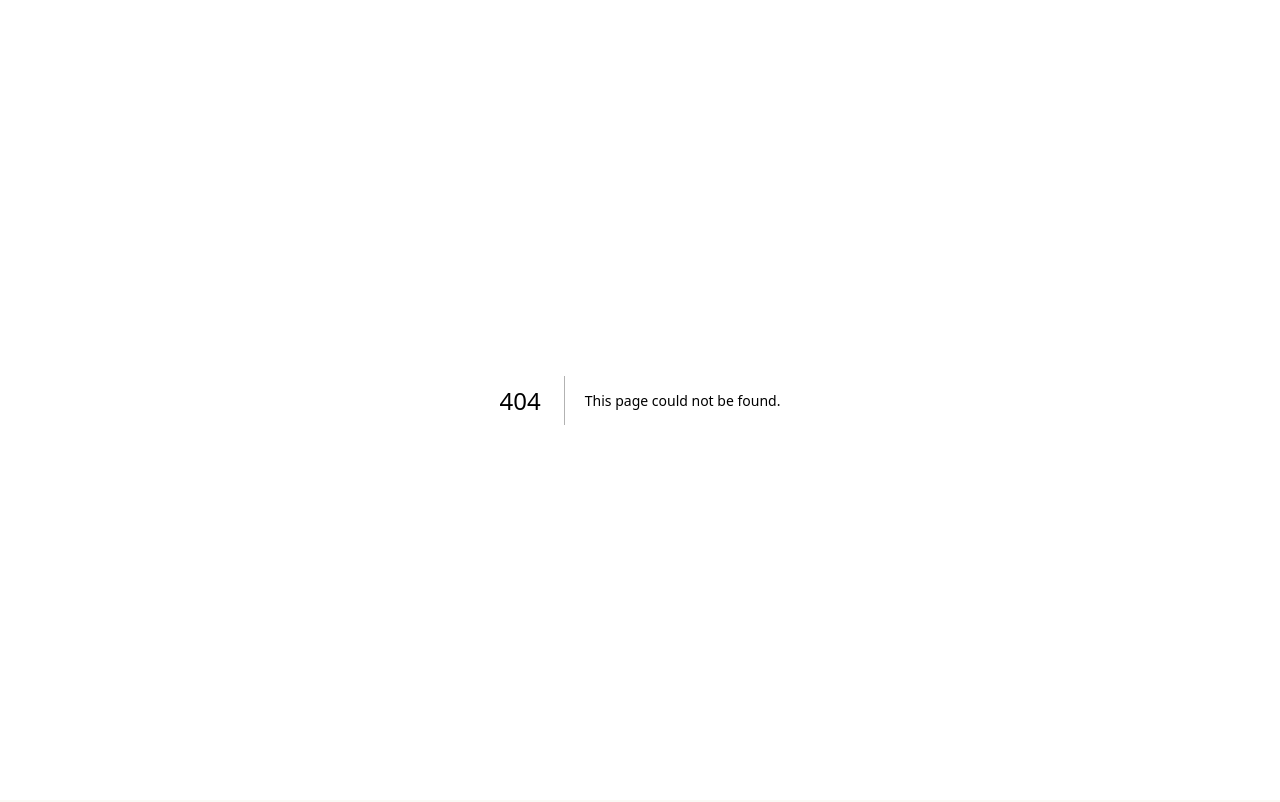
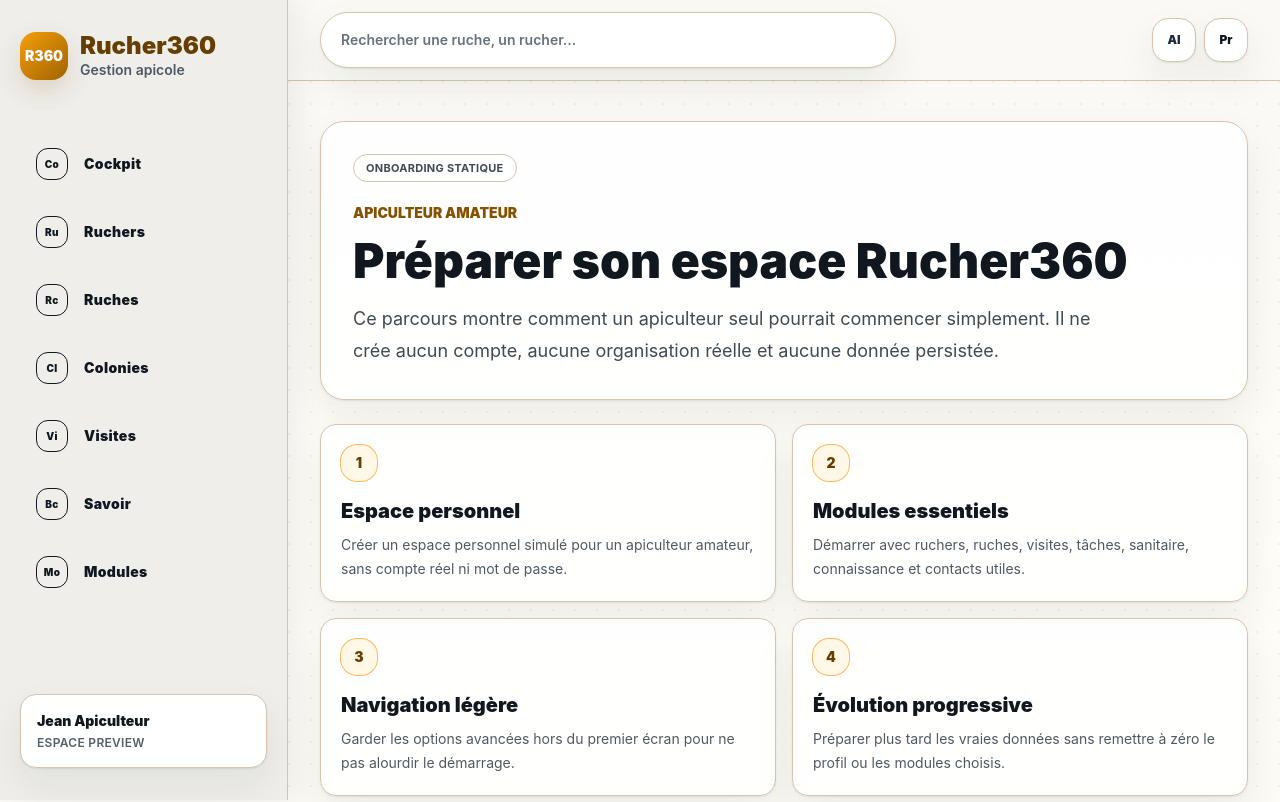
Before and after one commit to bigfred2002/ruche360, a Next.js app: page /onboarding in a window 1280 px wide. Before the commit this address had no page. Shown: the top 802 px of the page. Built offline with nearby package versions, Linux system fonts and the light colour scheme.

Commit message:
feat: add profile onboarding shell
Add a static onboarding shell for amateur beekeepers without real account creation, auth, APIs, sessions, persistence, CRUD, Prisma changes, active AI, active IoT, Docker changes, or dependencies.

```diff
--- /dev/null
+++ b/src/app/onboarding/page.tsx
@@ -0,0 +1,5 @@
+import { ProfileOnboardingPreview } from "@/components/ProfileOnboardingPreview";
+
+export default function OnboardingPage() {
+  return <ProfileOnboardingPreview />;
+}
--- /dev/null
+++ b/src/components/ProfileOnboardingPreview.tsx
@@ -0,0 +1,75 @@
+import { AppShell } from "./AppShell";
+import { createAppNavigation } from "./appNavigation";
+import { StatePanel } from "./StatePanel";
+import { StatusBadge } from "./StatusBadge";
+
+const onboardingSteps = [
+  {
+    detail: "Créer un espace personnel simulé pour un apiculteur amateur, sans compte réel ni mot de passe.",
+    title: "Espace personnel",
+  },
+  {
+    detail: "Démarrer avec ruchers, ruches, visites, tâches, sanitaire, connaissance et contacts utiles.",
+    title: "Modules essentiels",
+  },
+  {
+    detail: "Garder les options avancées hors du premier écran pour ne pas alourdir le démarrage.",
+    title: "Navigation légère",
+  },
+  {
+    detail: "Préparer plus tard les vraies données sans remettre à zéro le profil ou les modules choisis.",
+    title: "Évolution progressive",
+  },
+];
+
+export function ProfileOnboardingPreview() {
+  const { desktopNavigationItems, mobileNavigationItems } =
+    createAppNavigation("/onboarding");
+
+  return (
+    <AppShell
+      desktopNavigationItems={desktopNavigationItems}
+      mobileNavigationItems={mobileNavigationItems}
+    >
+      <div className="mx-auto w-full max-w-7xl px-5 py-6 sm:px-6 lg:px-8 lg:py-10">
+        <div className="space-y-6">
+          <section className="surface-panel rounded-3xl p-5 sm:p-7 lg:p-8">
+            <StatusBadge label="Onboarding statique" tone="preview" />
+            <p className="section-kicker mt-5">Apiculteur amateur</p>
+            <h1 className="mt-2 text-4xl font-black leading-tight text-slate-950 sm:text-5xl">
+              Préparer son espace Rucher360
+            </h1>
+            <p className="mt-3 max-w-3xl text-lg leading-8 text-slate-700">
+              Ce parcours montre comment un apiculteur seul pourrait commencer
+              simplement. Il ne crée aucun compte, aucune organisation réelle et
+              aucune donnée persistée.
+            </p>
+          </section>
+
+          <section className="grid gap-4 md:grid-cols-2">
+            {onboardingSteps.map((step, index) => (
+              <article className="motion-card surface-panel rounded-2xl p-5" key={step.title}>
+                <span className="grid size-9 place-items-center rounded-2xl bg-amber-50 text-sm font-black text-amber-900 ring-1 ring-amber-200">
+                  {index + 1}
+                </span>
+                <h2 className="mt-4 text-xl font-black text-slate-950">
+                  {step.title}
+                </h2>
+                <p className="mt-2 text-sm leading-6 text-field-muted">
+                  {step.detail}
+                </p>
+              </article>
+            ))}
+          </section>
+
+          <StatePanel
+            detail="Le futur onboarding devra rester réversible: masquer ou ajouter des modules ne supprimera pas les données déjà créées."
+            kind="empty"
+            label="Simulation"
+            title="Aucune donnée créée"
+          />
+        </div>
+      </div>
+    </AppShell>
+  );
+}
--- a/src/components/TopBar.tsx
+++ b/src/components/TopBar.tsx
@@ -26,9 +26,13 @@ export function TopBar() {
           <span className="grid h-11 min-w-11 place-items-center rounded-2xl border border-cream-300 bg-white text-xs font-black text-slate-800 shadow-field">
             Al
           </span>
-          <span className="grid h-11 min-w-11 place-items-center rounded-2xl border border-cream-300 bg-white text-xs font-black text-slate-800 shadow-field">
+          <Link
+            className="focus-ring motion-nav grid h-11 min-w-11 place-items-center rounded-2xl border border-cream-300 bg-white text-xs font-black text-slate-800 shadow-field"
+            href="/onboarding"
+            title="Parcours d'accueil prévu"
+          >
             Pr
-          </span>
+          </Link>
         </div>
       </div>
     </header>
```
Also changed, not shown: 3 other files (tests, documents, lock files or other folders).
